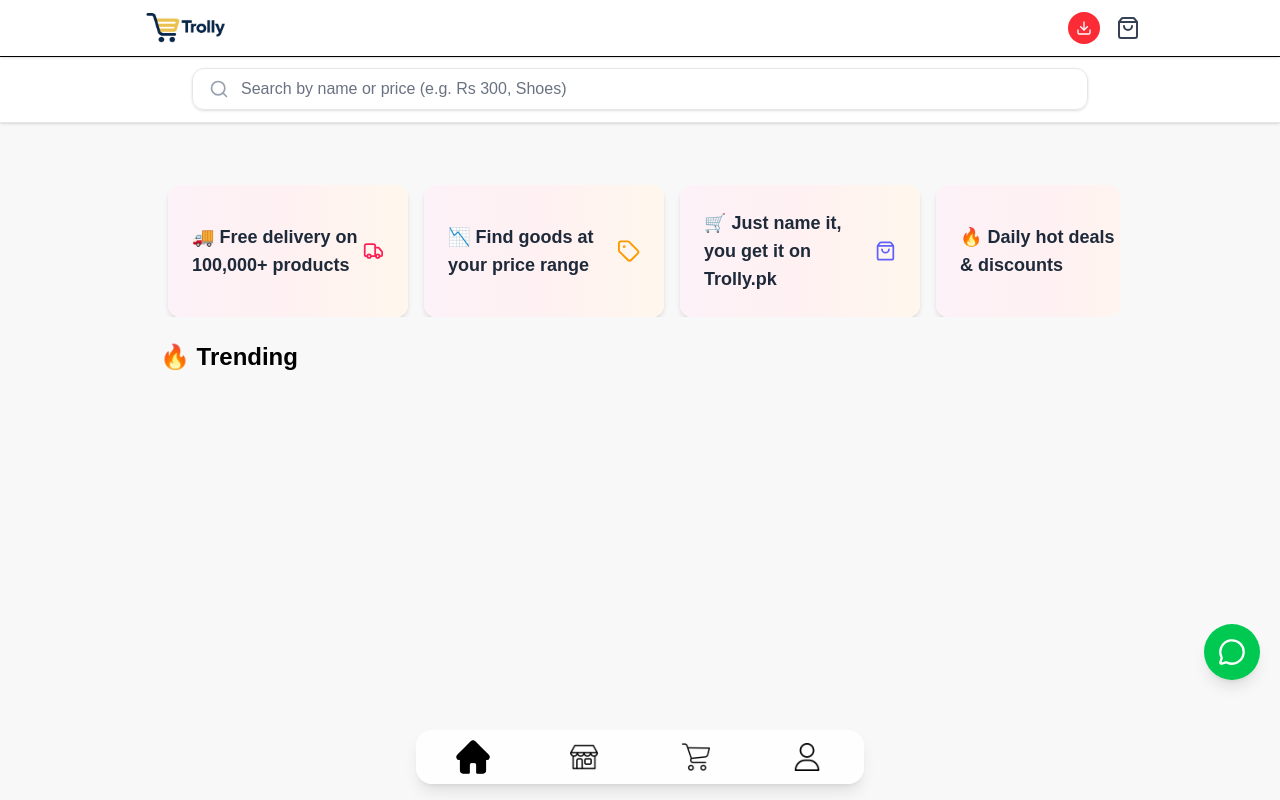
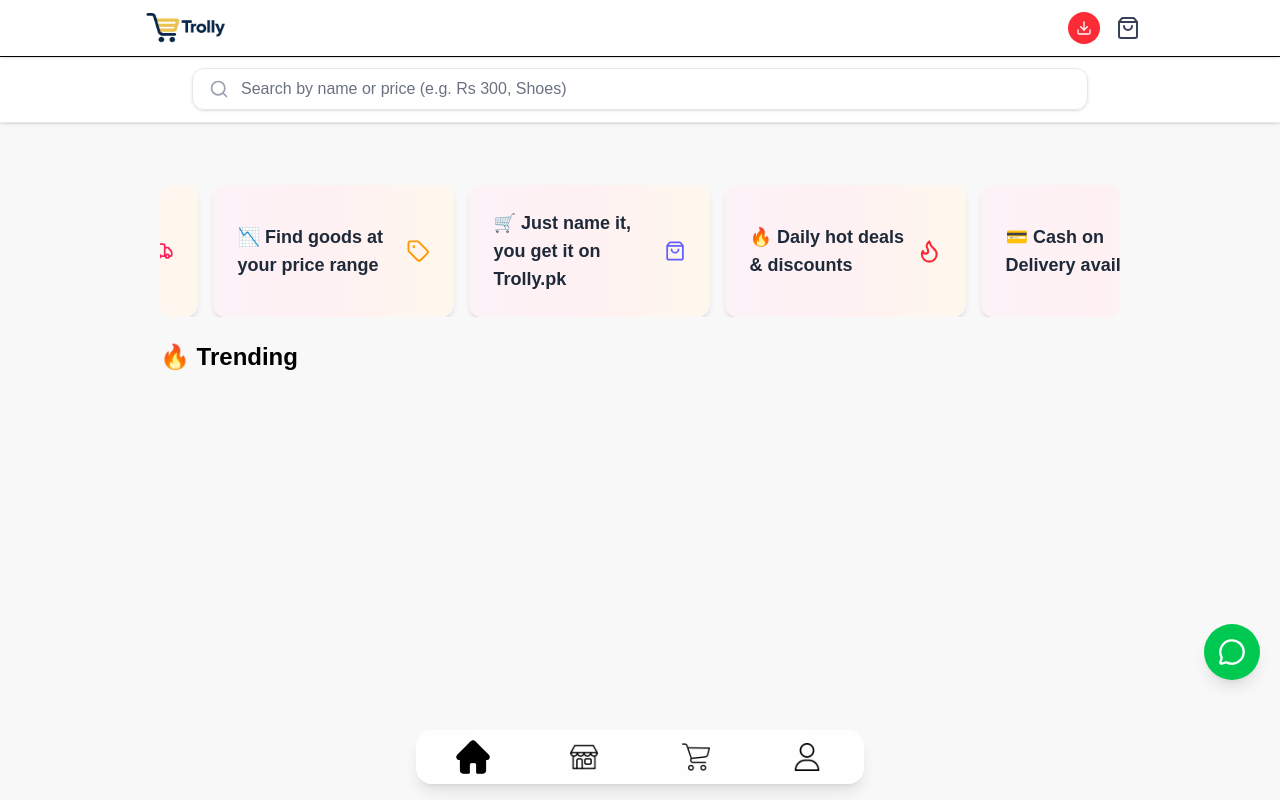
Before and after one commit to veonfeedback-byte/shop-plus-50, a Next.js app in the folder my-app/: page / in a window 1280 px wide. Built offline with nearby package versions, Linux system fonts and the light colour scheme.

Commit message:
Update globals.css

```diff
--- a/my-app/app/globals.css
+++ b/my-app/app/globals.css
@@ -37,3 +37,13 @@ body {
 body {
   padding-bottom: calc(64px + var(--safe-bottom));
 }
+
+@keyframes slide {
+  0% { transform: translateX(0); }
+  100% { transform: translateX(-100%); }
+}
+
+.animate-slide {
+  display: flex;
+  animation: slide 25s linear infinite;
+}
```
